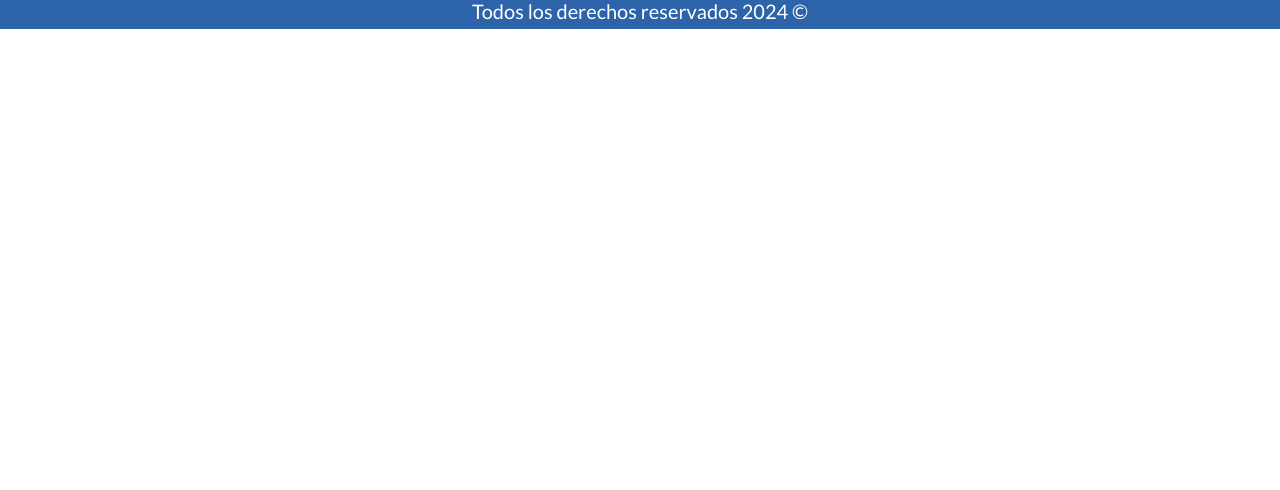
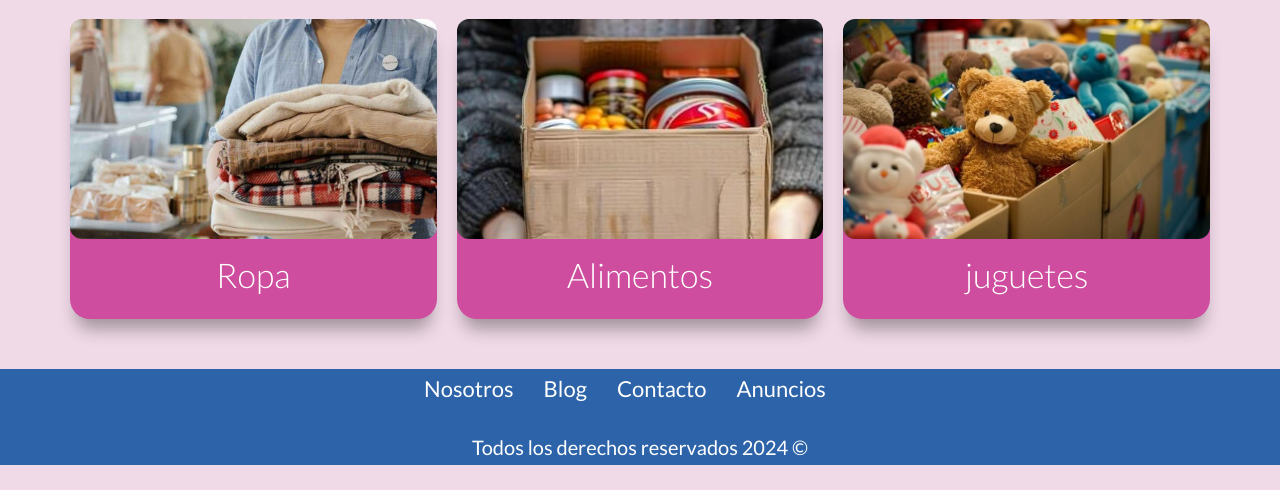
Before and after one commit to sorone871/abilmx.org, a website: page base.html in a window 1280 px wide. Shown: the part 592-1082 px from the top of the page. Before the commit the page ends 800 px from the top, so only its background shows below. Drawn offline with nearby package versions, Linux system fonts and the light colour scheme.

Commit message:
Seccion ayuda

```diff
--- a/base.html
+++ b/base.html
@@ -61,7 +61,62 @@
 
 
     </main> -->
+    <section class="contenedor ">
+        <h2>¿Como ayudar?</h2>
+        <div class="contenedor contenedor-card">
 
+            <!-- Inicio de tarjeta -->
+            <div class="card">
+                <picture class="imagen-card">
+                    <source src="build/img/ropa.webp" type="image/webp">
+                    <source src="build/img/ropa.jpg" type="image/jpeg">
+
+                    <img src="build/img/ropa.jpg" alt="ropa" loading="lazy">
+                </picture>
+                <div class="contenido-card">
+                    <h2>Ropa</h2>
+                    <p>
+                        Lorem ipsum dolor sit amet consectetur adipisicing elit. Inventore deleniti alias sequi laboriosam et sit saepe laborum pariatur impedit, aperiam porro culpa molestiae, numquam quod possimus enim neque sed vel!
+                    </p>
+                </div>
+            </div>
+            <!-- Fin de tarjeta -->
+
+            <!-- Inicio de tarjeta -->
+            <div class="card">
+                <picture class="imagen-card">
+                    <source src="build/img/alimentos.jpg" type="image/webp">
+                    <source src="build/img/alimentos.jpg" type="image/jpeg">
+
+                    <img src="build/img/alimentos.jpg" alt="alimentos" loading="lazy">
+                </picture>
+                <div class="contenido-card">
+                    <h2>Alimentos</h2>
+                    <p>
+                        Lorem ipsum dolor sit amet consectetur adipisicing elit. Inventore deleniti alias sequi laboriosam et sit saepe laborum pariatur impedit, aperiam porro culpa molestiae, numquam quod possimus enim neque sed vel!
+                    </p>
+                </div>
+            </div>
+            <!-- Fin de tarjeta -->
+
+            <!-- Inicio de tarjeta -->
+            <div class="card">
+                <picture class="imagen-card">
+                    <source src="build/img/juguetes.jpg" type="image/webp">
+                    <source src="build/img/juguetes.jpg" type="image/jpeg">
+
+                    <img src="build/img/juguetes.jpg" alt="juguetes" loading="lazy">
+                </picture>
+                <div class="contenido-card">
+                    <h2>juguetes</h2>
+                    <p >
+                        Lorem ipsum dolor sit amet consectetur adipisicing elit. Inventore deleniti alias sequi laboriosam et sit saepe laborum pariatur impedit, aperiam porro culpa molestiae, numquam quod possimus enim neque sed vel!
+                    </p>
+                </div>
+            </div>
+            <!-- Fin de tarjeta -->
+        </div>
+    </section>
     <footer class="footer seccion">
         <div class="contenedor contenedor-footer">
             <nav class="navegacion">
--- a/src/scss/app.scss
+++ b/src/scss/app.scss
@@ -9,3 +9,4 @@
 @import 'layout/footer';
 @import 'layout/navegacion';
 @import 'layout/base';
+@import 'layout/ayudar';
--- a/src/scss/base/_globales.scss
+++ b/src/scss/base/_globales.scss
@@ -9,6 +9,7 @@ body {
     font-family: $fuente_principal;
     font-size: 1.6rem;
     line-height: 1.8;
+    background-color: #f1dae8;
 }
 p {
     color: $negro;
--- /dev/null
+++ b/src/scss/layout/_ayudar.scss
@@ -0,0 +1,100 @@
+@include tablet{
+    .contenedor-card{
+        @include grid(3,2rem);
+        position: relative;
+        //gap: 6rem;
+    }
+}
+@include telefono{
+    .contenedor-card{
+        display: grid;
+        gap: 5rem 2rem;
+       // grid-template-columns: repeat(3, 1fr);
+    }
+}
+.contenedor-card{
+    margin-bottom: 5rem;
+}
+
+
+
+.card{
+
+    background-color:  lighten($rosado, 2);
+    position: relative;
+    display: flex;
+    justify-content: center;
+    align-items: flex-start;
+    //width: 350px;esto rompe las medidas del ancho
+    height: 300px;
+    border-radius: 20px;
+    box-shadow: 0px 16px 17px -6px rgba(0,0,0,0.33);
+    transition: 0.5s;
+
+
+
+    .imagen-card {
+         //margin-left: 2.6rem;
+        // border-radius: 50%;
+        // height: 20rem;
+        position: absolute;
+
+        top: 0;
+        width: 100%;
+        height: 220px;
+        border-radius: 12px;
+        transition: 0.5s;
+        overflow: hidden;
+        img{
+            //padding: 1rem;
+            position: absolute;
+            top: 0;
+            left: 0;
+            width: 100%;
+            height: 100%;
+            object-fit: cover;
+        }
+
+    }
+
+    .contenido-card {
+        position: absolute;
+        top: 200px;
+        width: 100%;
+        padding: 0 3rem;
+        height: 3rem;
+        //overflow: hidden;
+        text-align: center;
+        transition: 0.5s;
+
+    }
+    .contenido-card h2{
+        color: $blanco;
+        overflow: auto;
+    }
+    .contenido-card p{
+        overflow: hidden;
+        height: 1rem;
+    }
+
+    &:hover{
+        height: 500px;
+
+        .imagen-card{
+        top: -45px;
+        scale: 0.75;
+        box-shadow: 0 15px 45px rgba(0 0 0 / 50%);
+        }
+
+        .contenido-card {
+            top: 150px;
+            height: 250px;
+
+            & p{
+                top: 100px;
+                height: -webkit-fill-available;
+            }
+        }
+    }
+
+}
```
Also changed, not shown: build/css/app.css, build/img/alimentos.jpg (added), build/img/alimentos.webp (added), build/img/barras.svg, build/img/comilla.svg, build/img/dark-mode.svg, build/img/juguetes.jpg (added), build/img/juguetes.webp (added), build/img/ropa.jpg (added), build/img/ropa.webp (added), src/img/alimentos.jpg (added), src/img/juguetes.jpg (added), src/img/ropa.jpg (added), 1 other file.
